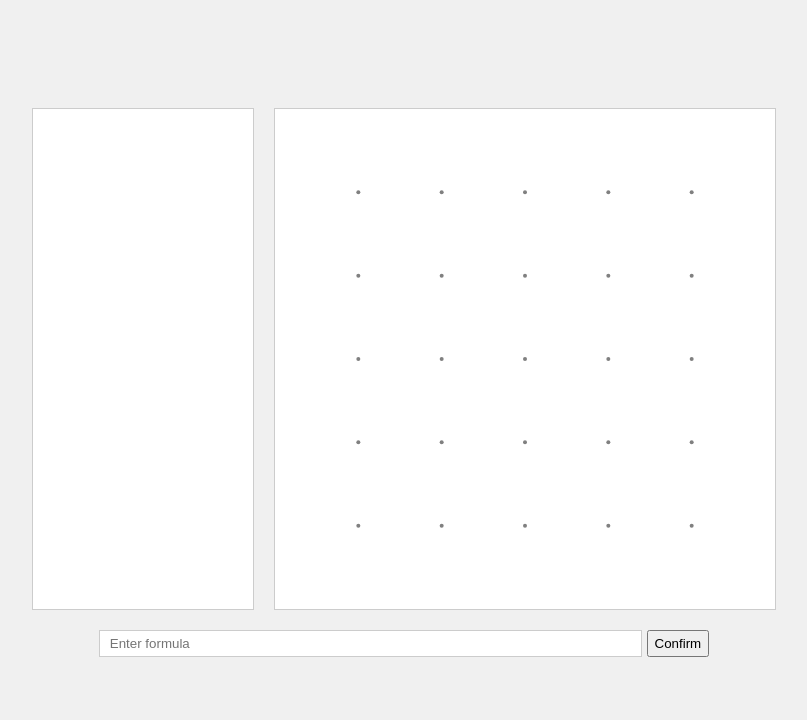
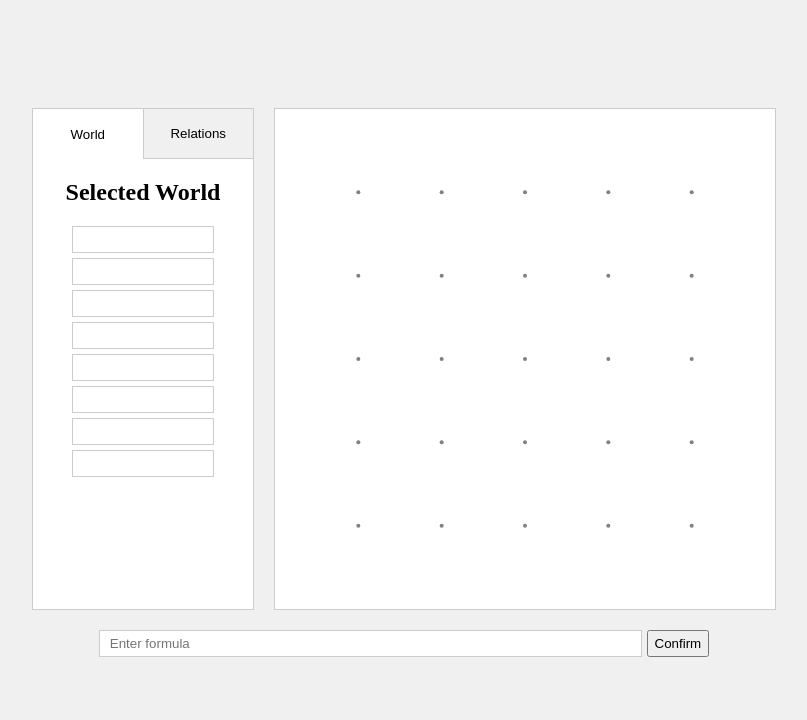
Before and after one commit to jakobhausladen/Modal-Logic-Model-Explorer, a plain HTML site: page index.html in a window 1280 px wide. Shown: the whole page, without its empty margins (236-1043 px from the left). Drawn offline with nearby package versions, Linux system fonts and the light colour scheme.

Commit message:
Implemented sidebar and world UI

```diff
--- a/script.js
+++ b/script.js
@@ -1,6 +1,7 @@
 import { PointedModel } from "./src/model/pointed-model.js";
 import { AccessibilityRelation } from "./src/model/accessibility-relation.js";
 import { ModelUI } from "./src/ui/model-ui.js";
+import { Sidebar } from "./src/ui/sidebar.js";
 import { FormulaUI } from "./src/ui/formula-ui.js";
 
 const model = new PointedModel();
@@ -9,4 +10,5 @@ const relation = new AccessibilityRelation(1);
 model.addRelation(relation);
 
 const modelUI = new ModelUI(model, 5);
+const sidebar = new Sidebar(model);
 const formulaUI = new FormulaUI(model);
--- a/src/language/formula-parser.js
+++ b/src/language/formula-parser.js
@@ -50,6 +50,11 @@ export class FormulaParser {
         }
     }
 
+    parseSetFormula(input) {
+        // Not implemented yet
+        // Determine type of operator, split list of formulas at top level occurances of ",", and return the relevant set formula
+    }
+
     findTopLevelOperator(input) {
         let nestingLevel = 0;
         const binaryOperators = ["and", "or", "then"];
--- a/src/model/pointed-model.js
+++ b/src/model/pointed-model.js
@@ -101,4 +101,8 @@ export class PointedModel {
         const relation = this.relations.find(relation => relation.getIndex() === relationIndex);
         return relation.getAccessibleWorlds(worldFrom);
     }
+
+    setStateOfSelectedWorld(atoms) {
+        this.selectedWorld.setState(atoms);
+    }
 }
--- /dev/null
+++ b/src/ui/sidebar.js
@@ -0,0 +1,52 @@
+import { WorldUI } from "./world-ui.js";
+
+export class Sidebar {
+    constructor(model) {
+        this.sidebarContainer = document.getElementById("sidebar");
+
+        this.init(model);
+    }
+
+    init(model) {
+        // Create tabs
+        const tabs = document.createElement("div");
+        tabs.classList.add("tabs");
+        this.sidebarContainer.appendChild(tabs);
+
+        this.worldTab = document.createElement("button");
+        this.worldTab.classList.add("tab");
+        this.worldTab.textContent = "World";
+        tabs.appendChild(this.worldTab);
+
+        this.relationsTab = document.createElement("button");
+        this.relationsTab.classList.add("tab");
+        this.relationsTab.textContent = "Relations";
+        tabs.appendChild(this.relationsTab);
+
+        // Container for the content of the UI classes
+        this.sidebarContent = document.createElement("div");
+        this.sidebarContainer.appendChild(this.sidebarContent);
+
+        // Instantiate UI classes
+        this.worldUI = new WorldUI(model, this.sidebarContent);
+
+        // Add event listener to tabs
+        this.worldTab.addEventListener("click", () => {
+            this.worldUI.activate();
+
+            this.worldTab.classList.add("active");
+            this.relationsTab.classList.remove("active");
+        });
+
+        this.relationsTab.addEventListener("click", () => {
+            this.worldUI.deactivate();
+
+            this.worldTab.classList.remove("active");
+            this.relationsTab.classList.add("active");
+        });
+
+        // Activate the World tab by default
+        this.worldUI.activate();
+        this.worldTab.classList.add("active");
+    }
+}
--- a/src/ui/world-ui.js
+++ b/src/ui/world-ui.js
@@ -0,0 +1,95 @@
+import { UIComponent } from "./ui-component.js";
+
+export class WorldUI extends UIComponent {
+    constructor(model, sidebarContentDiv) {
+        super(model);
+        this.sidebarContentDiv = sidebarContentDiv;
+        this.isActive = false;
+    }
+
+    init() {
+        // Create the container that will hold all WorldUI content
+        this.worldUIContainer = document.createElement("div");
+        this.worldUIContainer.id = "world-ui-container";
+        this.sidebarContentDiv.appendChild(this.worldUIContainer);
+
+        // Create title
+        this.title = document.createElement("h2");
+        this.title.textContent = "Selected World";
+        this.worldUIContainer.appendChild(this.title);
+
+        // Create atoms container
+        this.atomContainer = document.createElement("div");
+        this.atomContainer.id = "atoms";
+
+        // Create input elements
+        this.inputs = [];
+        for (let i = 0; i < 8; i++) {
+            const input = document.createElement("input");
+            input.type = "text";
+            input.className = "atom-input";
+
+            // Add input event listener
+            input.addEventListener("input", (event) => this.handleInputChange(event));
+
+            this.inputs.push(input);
+            this.atomContainer.appendChild(input);
+        }
+
+        // Append atoms container to worldUIContainer
+        this.worldUIContainer.appendChild(this.atomContainer);
+    }
+
+    update(model) {
+        if (!this.isActive) return;
+
+        // Clear inputs
+        this.clear();
+
+        // Populate inputs with atoms of the selected world
+        const selectedWorld = model.getSelectedWorld();
+        if (selectedWorld) {
+            this.title.textContent = selectedWorld.getName();
+            const atoms = Array.from(selectedWorld.getState());
+            for (let i = 0; i < this.inputs.length; i++) {
+                this.inputs[i].value = atoms[i] || "";
+            }
+            this.inputs[atoms.length].placeholder = "Add proposition...";
+        }
+    }
+
+    handleInputChange(event) {
+        // Collect inputs and set state of selected world
+        const selectedWorld = this.model.getSelectedWorld();
+        if (selectedWorld) {
+            const newAtoms = new Set();
+            this.inputs.forEach(input => {
+                const atom = input.value.trim();
+                if (atom) {
+                    newAtoms.add(atom);
+                }
+            });
+            this.model.setStateOfSelectedWorld(newAtoms);
+        }
+    }
+
+    clear() {
+        this.inputs.forEach(input => {
+            input.value = "";
+            input.placeholder = "";
+        });
+    }
+
+    activate() {
+        if (!this.isActive) {
+            this.init();
+            this.isActive = true;
+            this.update(this.model);
+        }
+    }
+
+    deactivate() {
+        this.isActive = false;
+        this.worldUIContainer.remove();
+    }
+}
--- a/styles.css
+++ b/styles.css
@@ -52,3 +52,59 @@ body {
     border: 1px solid #ccc;
     border-radius: 0%;
 }
+
+
+/* Sidebar */
+
+.tabs {
+    display: flex;
+    width: 100%;
+    height: 50px;
+}
+
+.tab {
+    flex: 1;
+    padding: 10px;
+    text-align: center;
+    border: none;
+    border-right: 1px solid #ccc;
+    border-bottom: 1px solid #ccc;
+    cursor: pointer;
+    background-color: #f0f0f0;
+    transition: background-color 0.1s;
+}
+
+.active {
+    border-bottom: none;
+    background-color: white;
+}
+
+.tab:last-child {
+    border-right: none;
+}
+
+.tab:not(.active):hover {
+    background-color: #d0d0d0;
+}
+
+
+/* Word UI */
+#world-ui-container {
+    display: flex;
+    flex-direction: column;
+    align-items: center;
+}
+
+#atoms {
+    display: flex;
+    flex-direction: column;
+    align-items: center;
+}
+
+.atom-input {
+    width: 60%;
+    padding: 5px 10px;
+    margin-bottom: 5px;
+    border: 1px solid #ccc;
+    border-radius: 0%;
+}
```
